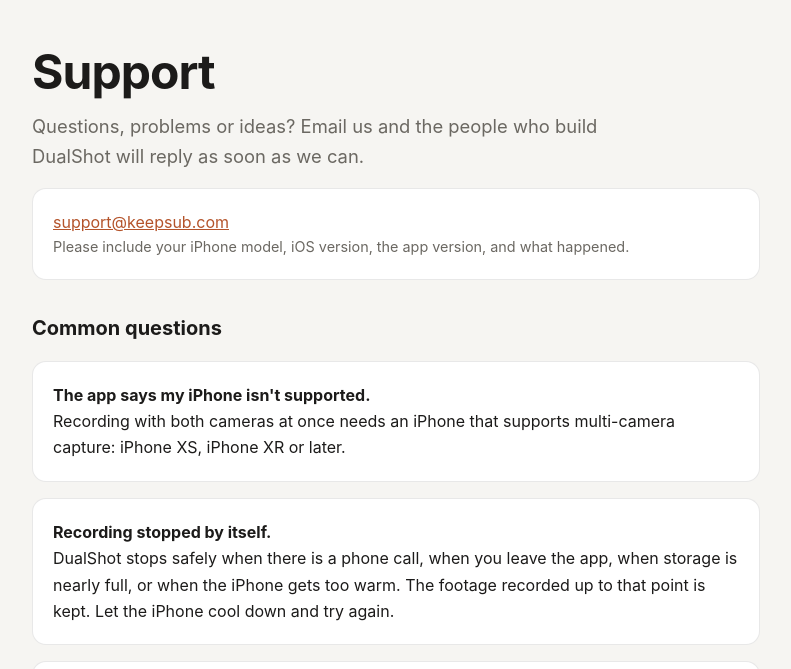
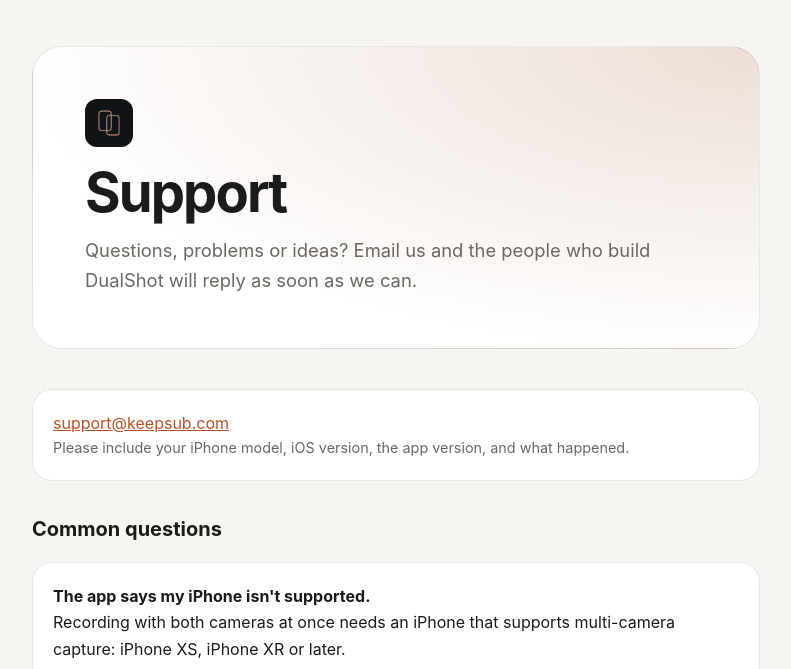
Before and after one commit to zergcsda/dualshot-docs, a plain HTML site: page support.html in a window 1280 px wide. Shown: the part 59-728 px from the top of the page, without its empty margins (244-1035 px from the left). Drawn offline with Linux system fonts and the light colour scheme.

Commit message:
Match support and privacy pages to the homepage

```diff
--- /dev/null
+++ b/documents.css
@@ -0,0 +1,39 @@
+/* Support and privacy share the homepage's palette and card styling. */
+.product-document {
+  --document-border: var(--line);
+  --document-surface: var(--card);
+}
+.document-hero {
+  margin: 0 0 clamp(24px, 4vw, 40px);
+  padding: clamp(22px, 6vw, 52px);
+  border: 1px solid var(--document-border);
+  border-radius: clamp(20px, 4vw, 30px);
+  background: radial-gradient(ellipse at top right, color-mix(in srgb, var(--accent) 14%, var(--bg)), transparent 72%), var(--card);
+}
+.document-hero img {
+  display: block;
+  width: 48px;
+  height: 48px;
+  border-radius: 12px;
+  margin: 0 0 16px;
+}
+.product-document .document-hero h1 {
+  font-size: clamp(1.8rem, 5vw, 3.4rem);
+  line-height: 1.1;
+  letter-spacing: -.035em;
+  margin: 0;
+}
+.product-document .document-hero p {
+  max-width: 58ch;
+  margin: 12px 0 0;
+}
+.product-document :is(.summary, .mailcard, .card, .label, .faq) {
+  background: var(--document-surface);
+  border: 1px solid var(--document-border);
+  border-radius: 20px;
+}
+.product-document .faq { padding: 0 clamp(16px, 4vw, 26px); }
+.product-document .faq details:first-child { border-top: 0; }
+.product-document :is(h2, section[id]) { scroll-margin-top: 76px; }
+.product-document a { overflow-wrap: anywhere; }
+.product-document :focus-visible { outline: 2px solid var(--accent); outline-offset: 4px; }
--- a/support.html
+++ b/support.html
@@ -1,9 +1,10 @@
 <!DOCTYPE html>
 <html lang="en"><head><meta charset="UTF-8"><meta name="viewport" content="width=device-width, initial-scale=1">
-<title>Support — DualShot</title><link rel="stylesheet" href="style.css"><link rel="icon" href="app-icon.png"></head><body>
+<title>Support — DualShot</title><link rel="stylesheet" href="style.css"><link rel="icon" href="app-icon.png"><link rel="stylesheet" href="documents.css?v=1">
+</head><body class="product-document">
 <nav><div class="wrap"><a class="brand" href="index.html"><img src="app-icon.png" alt="">DualShot</a>
 <div class="links"><a href="support.html">Support</a><a href="privacy.html">Privacy</a><a href="support_zh.html">中文</a></div></div></nav>
-<main><div class="wrap"><h1>Support</h1><p class="lead">Questions, problems or ideas? Email us and the people who build DualShot will reply as soon as we can.</p>
+<main><div class="wrap"><div class="document-hero"><img src="app-icon.png" alt="" width="48" height="48"><h1>Support</h1><p class="lead">Questions, problems or ideas? Email us and the people who build DualShot will reply as soon as we can.</p></div>
 <div class="card"><p><a href="mailto:support@keepsub.com?subject=DualShot%20support">support@keepsub.com</a></p>
 <p class="muted">Please include your iPhone model, iOS version, the app version, and what happened.</p></div>
 <h2>Common questions</h2>
```
Also changed, not shown: privacy.html (+3 -2 lines), privacy_zh.html (+3 -2 lines), support_zh.html (+3 -2 lines).
